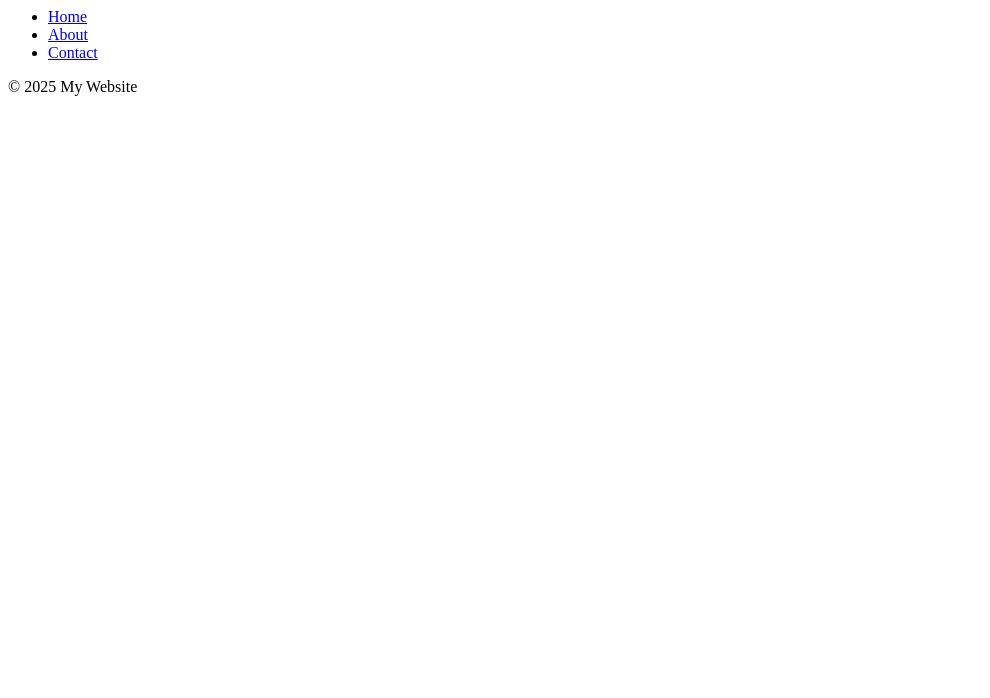
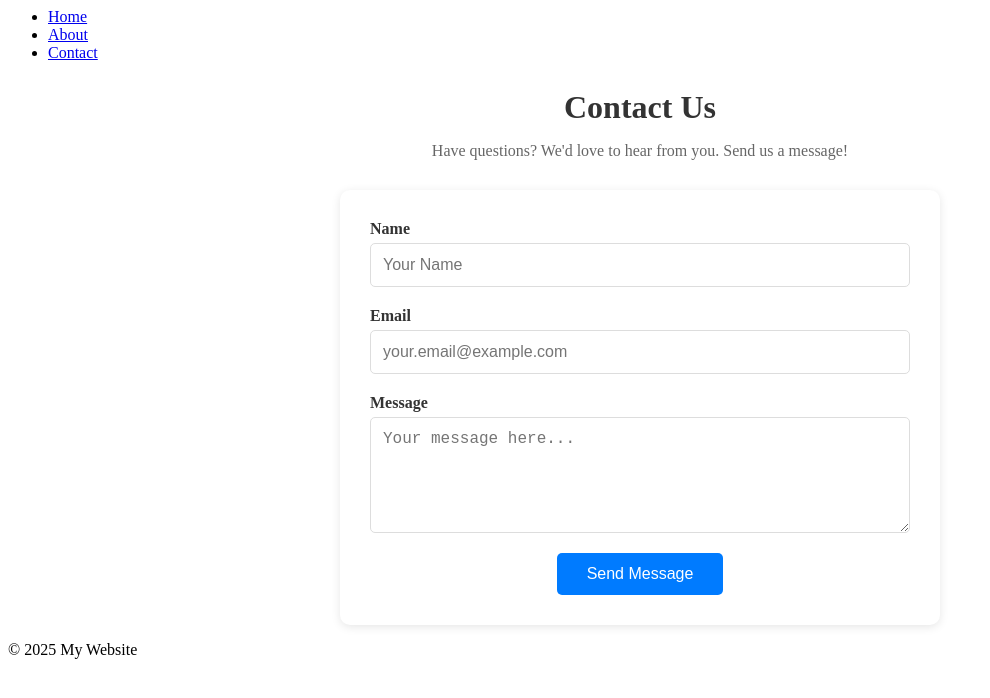
Before and after one commit to sababg/2025-RTT-74-lab1, a plain HTML site: page index.html in a window 1280 px wide. Shown: the whole page, without its empty margins (0-990 px from the left). Drawn offline with Linux system fonts and the light colour scheme.

Commit message:
add contact form

```diff
--- a/index.html
+++ b/index.html
@@ -2,6 +2,7 @@
 
 <head>
     <title>Website</title>
+    <link rel="stylesheet" href="style.css">
 </head>
 
 <body>
@@ -13,6 +14,33 @@
         </ul>
     </nav>
 
+    <section id="contact-form">
+        <div class="contact-container">
+            <h2>Contact Us</h2>
+            <p>Have questions? We'd love to hear from you. Send us a message! </p>
+
+            <form class="contact-form" action="#" method="POST">
+                <div class="form-group">
+                    <label for="name">Name</label>
+                    <input type="text" id="name" name="name" placeholder="Your Name" required>
+                </div>
+
+                <div class="form-group">
+                    <label for="email">Email</label>
+                    <input type="email" id="email" name="email" placeholder="your.email@example.com" required>
+                </div>
+
+                <div class="form-group">
+                    <label for="message">Message</label>
+                    <textarea id="message" name="message" rows="5" placeholder="Your message here..."
+                        required></textarea>
+                </div>
+
+                <button type="submit" class="submit-btn">Send Message</button>
+            </form>
+        </div>
+    </section>
+
     <footer>
         <p>&copy; 2025 My Website</p>
     </footer>
--- /dev/null
+++ b/style.css
@@ -0,0 +1,71 @@
+.contact-section {
+    padding: 60px 20px;
+    background-color: #f9f9f9;
+}
+
+.contact-container {
+    max-width: 600px;
+    margin: 0 auto;
+    text-align: center;
+}
+
+.contact-container h2 {
+    font-size: 2rem;
+    margin-bottom: 10px;
+    color: #333;
+}
+
+.contact-container p {
+    color: #666;
+    margin-bottom: 30px;
+}
+
+.contact-form {
+    background: white;
+    padding: 30px;
+    border-radius: 10px;
+    box-shadow: 0 2px 10px rgba(0, 0, 0, 0.1);
+}
+
+.form-group {
+    margin-bottom: 20px;
+    text-align: left;
+}
+
+.form-group label {
+    display: block;
+    margin-bottom: 5px;
+    font-weight: 600;
+    color: #333;
+}
+
+.form-group input,
+.form-group textarea {
+    width: 100%;
+    padding: 12px;
+    border: 1px solid #ddd;
+    border-radius: 5px;
+    font-size: 1rem;
+    box-sizing: border-box;
+}
+
+.form-group input:focus,
+.form-group textarea:focus {
+    outline: none;
+    border-color: #007bff;
+}
+
+.submit-btn {
+    background-color: #007bff;
+    color: white;
+    padding: 12px 30px;
+    border: none;
+    border-radius: 5px;
+    font-size: 1rem;
+    cursor: pointer;
+    transition: background-color 0.3s;
+}
+
+.submit-btn:hover {
+    background-color: #0056b3;
+}
```
